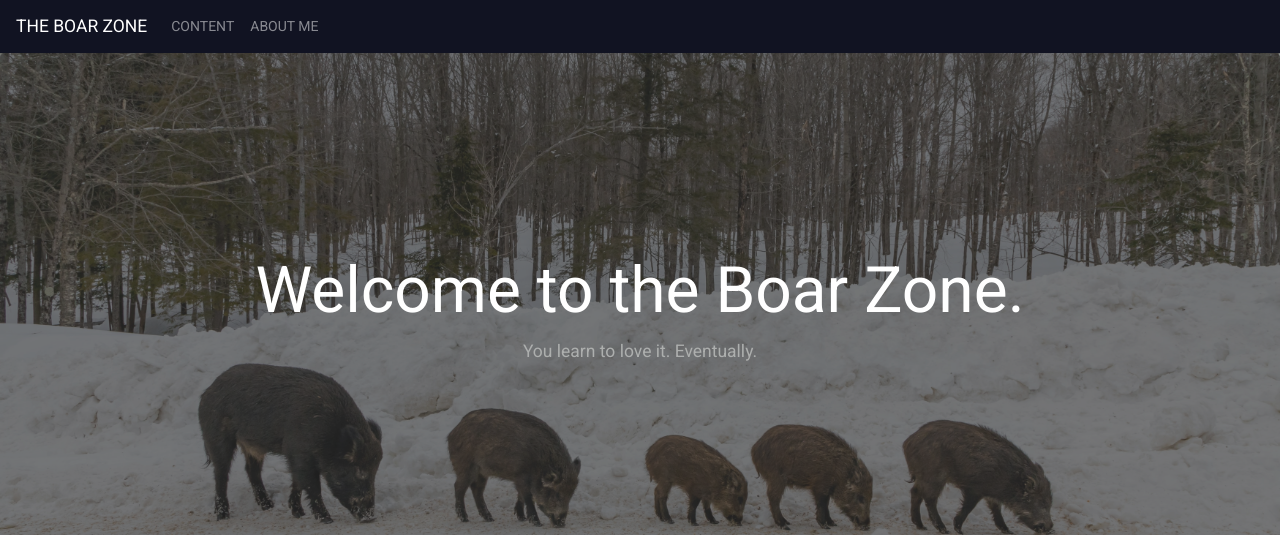
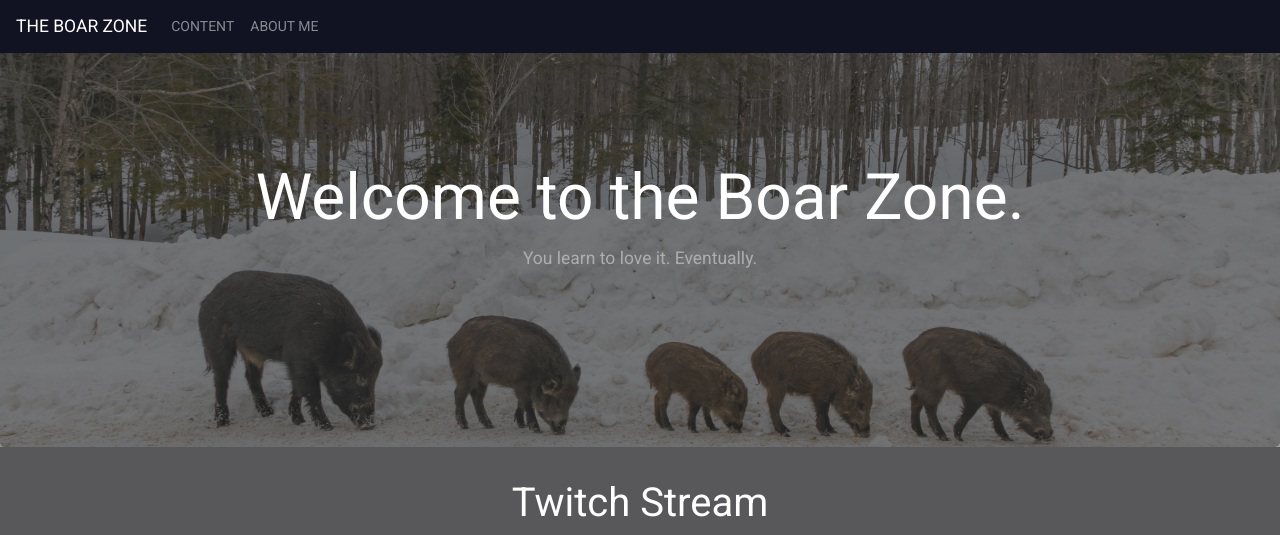
Before and after one commit to VenturingGuy/capstone-3page, a PHP site: page / in a window 1280 px wide. Shown: the top 535 px of the page. Run offline with PHP 8.4, Linux system fonts and the light colour scheme; grey boxes are pictures that could not be loaded.

Commit message:
fixed navbar added

```diff
--- a/css/style.css
+++ b/css/style.css
@@ -17,13 +17,22 @@ body {
   text-transform: uppercase;
   border: 0;
   background-color: rgb(17, 19, 34);
+  position: fixed;
+  top: 0;
+  left: 0;
+  z-index: 9999;
+  width: 100%;
 }
 
 .hero-background-img {
   position: relative;
   background: rgba(0, 0, 0, 0.3);
-  padding-top: 200px;
-  padding-bottom: 200px;
+  padding-top: 20vh;
+  padding-bottom: 20vh;
+  padding-left: 15vw;
+  padding-right: 15vw;
+  margin-right: auto;
+  margin-left: auto;
 }
 
 .hero-background-img:after {
```
